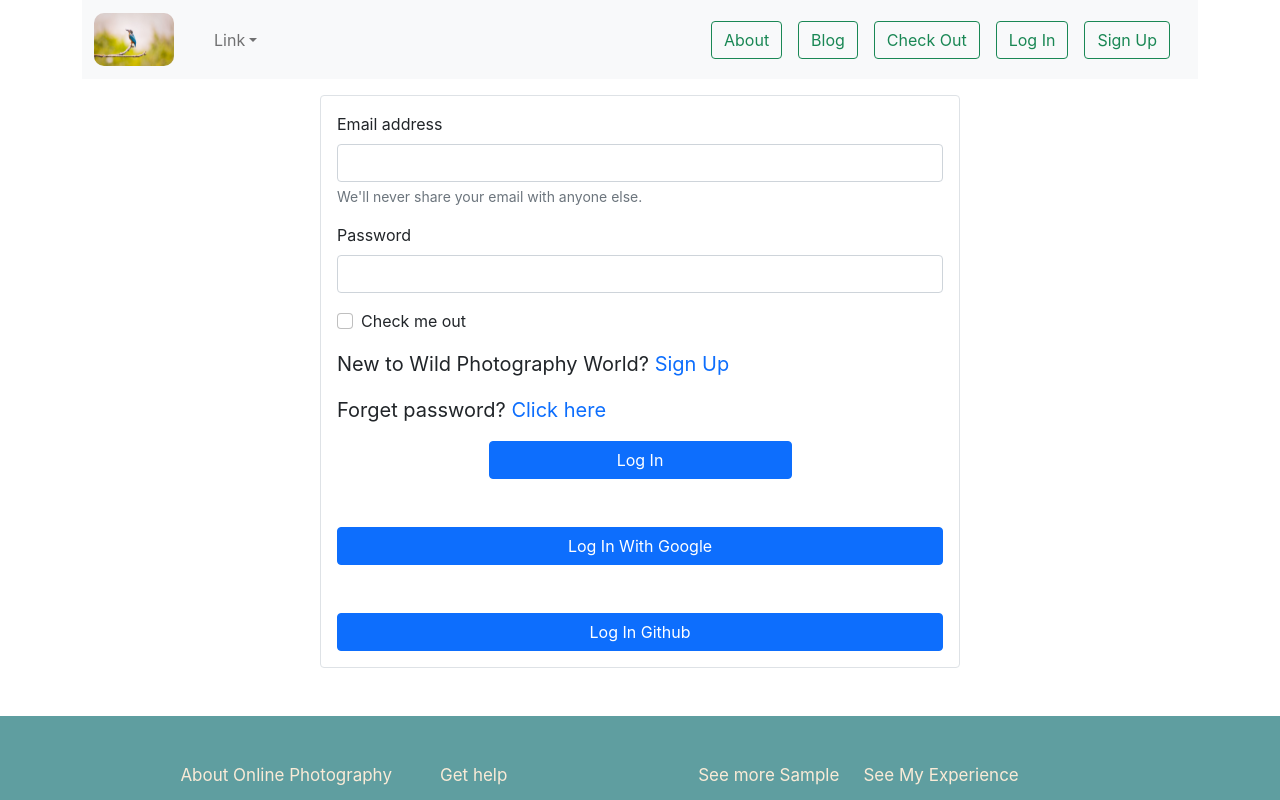
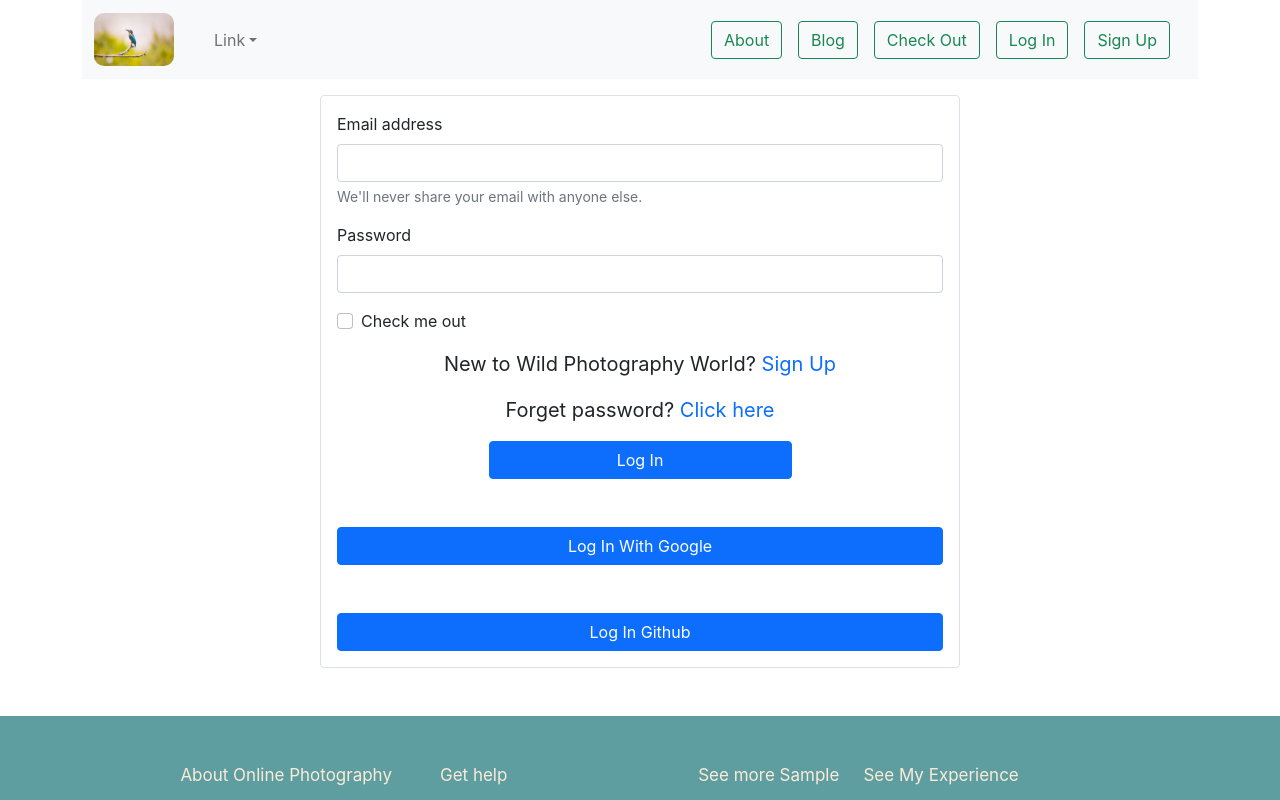
Before and after one commit to ShakilJoy31/wild-photography-website, a React (Create React App) app: page /login in a window 1280 px wide. Shown: the top 800 px of the page. Built offline with nearby package versions, Linux system fonts and the light colour scheme; no server answers.

Commit message:
Assignment is complite

```diff
--- a/src/Blog/Blog.js
+++ b/src/Blog/Blog.js
@@ -48,8 +48,8 @@ const Blog = () => {
                 <p> <br /> <br /><span style={{ color: 'sienna' }} className='fs-5'>1. Hosting </span>
                         <br />
                         <span style={{ color: 'sienna' }} className='fs-5'>2. Cloud Firestore</span>
-                        <br />
-                        <span style={{ color: 'sienna' }} className='fs-5'>3. Authentication</span> <br /> <span style={{ color: 'sienna' }} className='fs-5'>4. Cloud Storage</span>
+
+                        <br /> <span style={{ color: 'sienna' }} className='fs-5'>4. Cloud Storage</span>
                         <br />
                         <span style={{ color: 'sienna' }} className='fs-5'>5. Google Analytics</span></p>
             </div>
--- a/src/CheckOut/CheckOut.js
+++ b/src/CheckOut/CheckOut.js
@@ -5,8 +5,8 @@ import Footer from '../SheredComponents/Footer';
 const CheckOut = () => {
     return (
         <div>
-            <div className='mt-4'>
-            <h2 className='text-info'>This is checkout. You can Now see the Full picture of a individual photo.  </h2>
+            <div className='mt-4 text-center'>
+            <h2 className='text-info'>This is checkout. You can Now see another individual photo.</h2>
         </div>
 
         <div className='container fixed-image'>
--- a/src/LogIn/Login.js
+++ b/src/LogIn/Login.js
@@ -48,9 +48,9 @@ const Login = () => {
     }
 
 
-
+    console.log(user);
     const handlePasswordResetButton = async () => {
-        if (user) {
+        if (email) {
             toast('Password reset email is sent');
             await sendPasswordResetEmail(email);
         }
@@ -90,9 +90,9 @@ const Login = () => {
                     <label class="form-check-label" for="exampleCheck1">Check me out</label>
                 </div>
                 <div>
-                    <p className='fs-5'>New to Wild Photography World? <span><Link className='text-decoration-none' to='/signup'>Sign Up</Link></span></p>
+                    <p className='fs-5 text-center'>New to Wild Photography World? <span><Link className='text-decoration-none' to='/signup'>Sign Up</Link></span></p>
 
-                    <p className='fs-5'>Forget password? <span><Link onClick={handlePasswordResetButton} className='text-decoration-none' to='/login'>Click here</Link></span></p>
+                    <p className='fs-5 text-center'>Forget password? <span><Link onClick={handlePasswordResetButton} className='text-decoration-none' to='/login'>Click here</Link></span></p>
                 </div>
                 <div>
                     {
--- a/src/SheredComponents/NotFound.js
+++ b/src/SheredComponents/NotFound.js
@@ -2,8 +2,8 @@ import React from 'react';
 
 const NotFound = () => {
     return (
-        <div>
-            <h1>The page you are looking for is not found right now. </h1>
+        <div className='container'>
+            <img className='w-100' src="https://media.istockphoto.com/photos/error-page-not-found-picture-id1153372686?b=1&k=20&m=1153372686&s=170667a&w=0&h=4veHHEjI5rq2qpYWMXcHSzXfrp22SMwa79DsqqiYfAw=" alt="" />
         </div>
     );
 };
--- a/src/SignUp/SignUp.js
+++ b/src/SignUp/SignUp.js
@@ -51,7 +51,7 @@ const SignUp = () => {
 
     return (
         <div className='footer-fallen-down'>
-            <div className='w-50 mx-auto mt-5'>
+            <div className='w-50 mx-auto mt-5 border p-3 rounded'>
             <form onSubmit={handleOnSubmitButton}>
                 <div class="mb-3">
                     <label for="exampleInputEmail1" class="form-label">Name</label>
@@ -96,7 +96,7 @@ const SignUp = () => {
 
                 </div>
                 <div>
-                    <p className='fs-5'>Already have an Account? <span><Link className='text-decoration-none' to='/login'>Log In</Link></span></p>
+                    <p className='fs-5 text-center'>Already have an Account? <span><Link className='text-decoration-none' to='/login'>Log In</Link></span></p>
 
 
                 </div>
```
Also changed, not shown: 1 other file (tests, documents, lock files or other folders).
